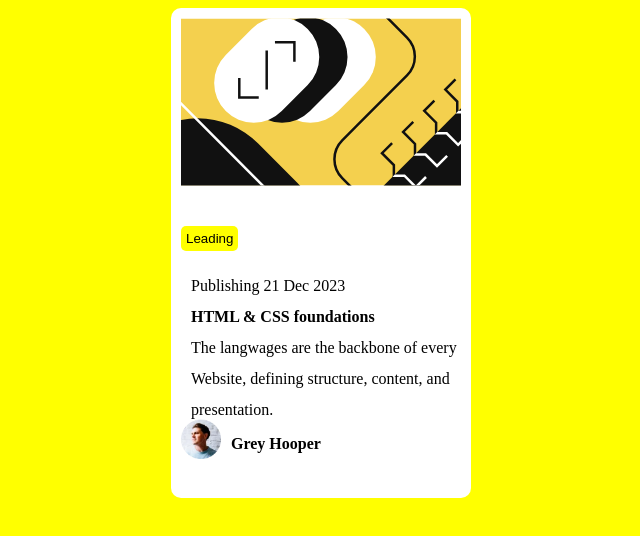
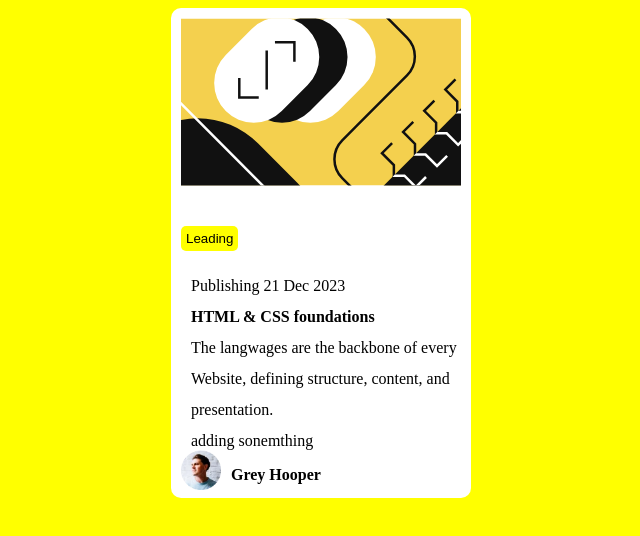
Before and after one commit to Emmyfrank/frontent-mental-project, a plain HTML site: page index.html in a window 1280 px wide. Shown: the top 536 px of the page, without its empty margins (407-1047 px from the left). Drawn offline with Linux system fonts and the light colour scheme.

Commit message:
adding some pragraph

```diff
--- a/index.html
+++ b/index.html
@@ -21,6 +21,7 @@
             <p>The langwages are the backbone of every</p>
             <p>Website, defining structure, content, and</p>
             <p>presentation.</p>
+            <p>adding sonemthing</p>
         </div>
         <div class="child-container-4">
             <img src="images/dr.webp" alt="dr.image">
@@ -29,6 +30,7 @@
 
 
 
+
     </div>
 </body>
 </html>
```
